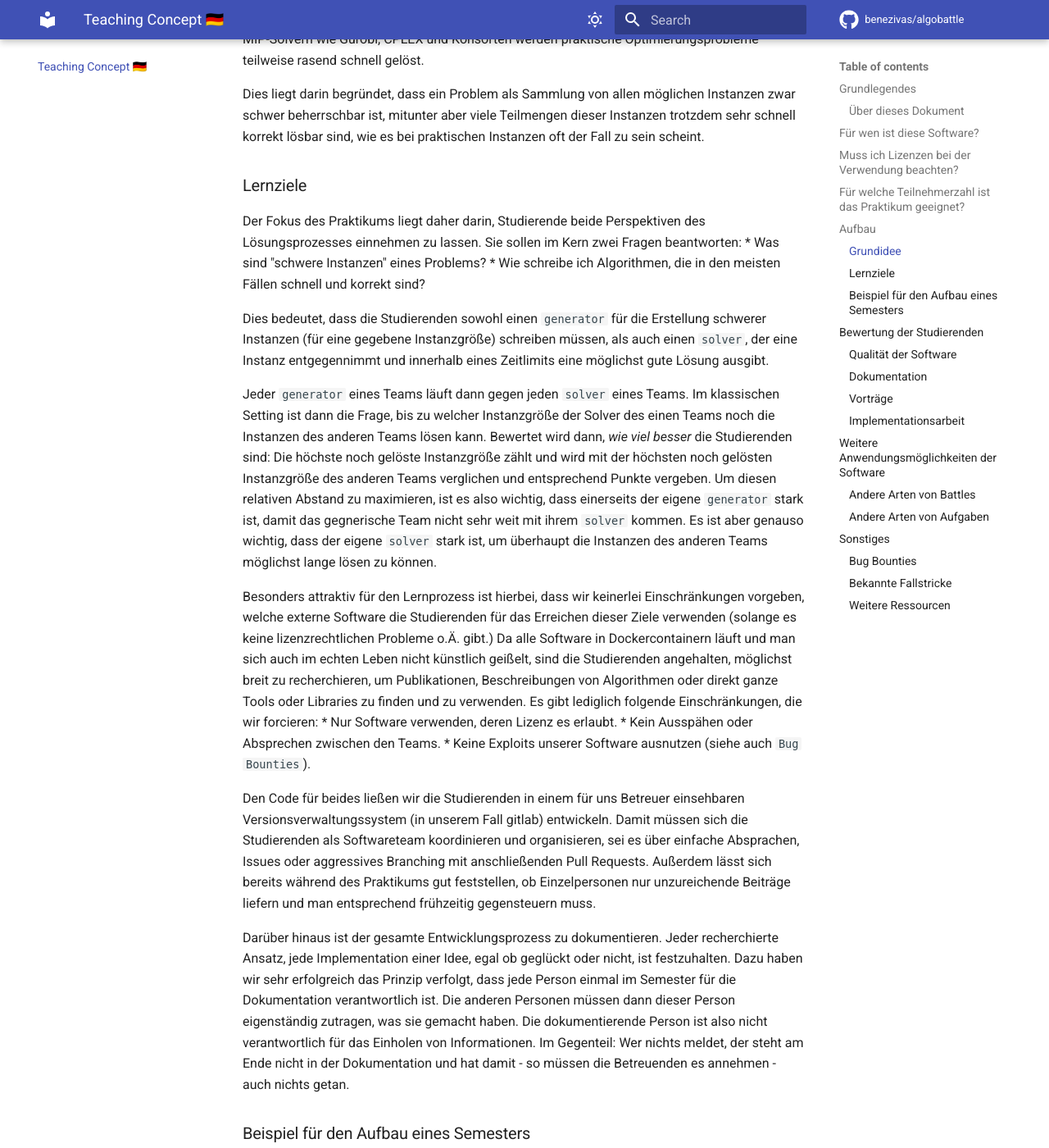
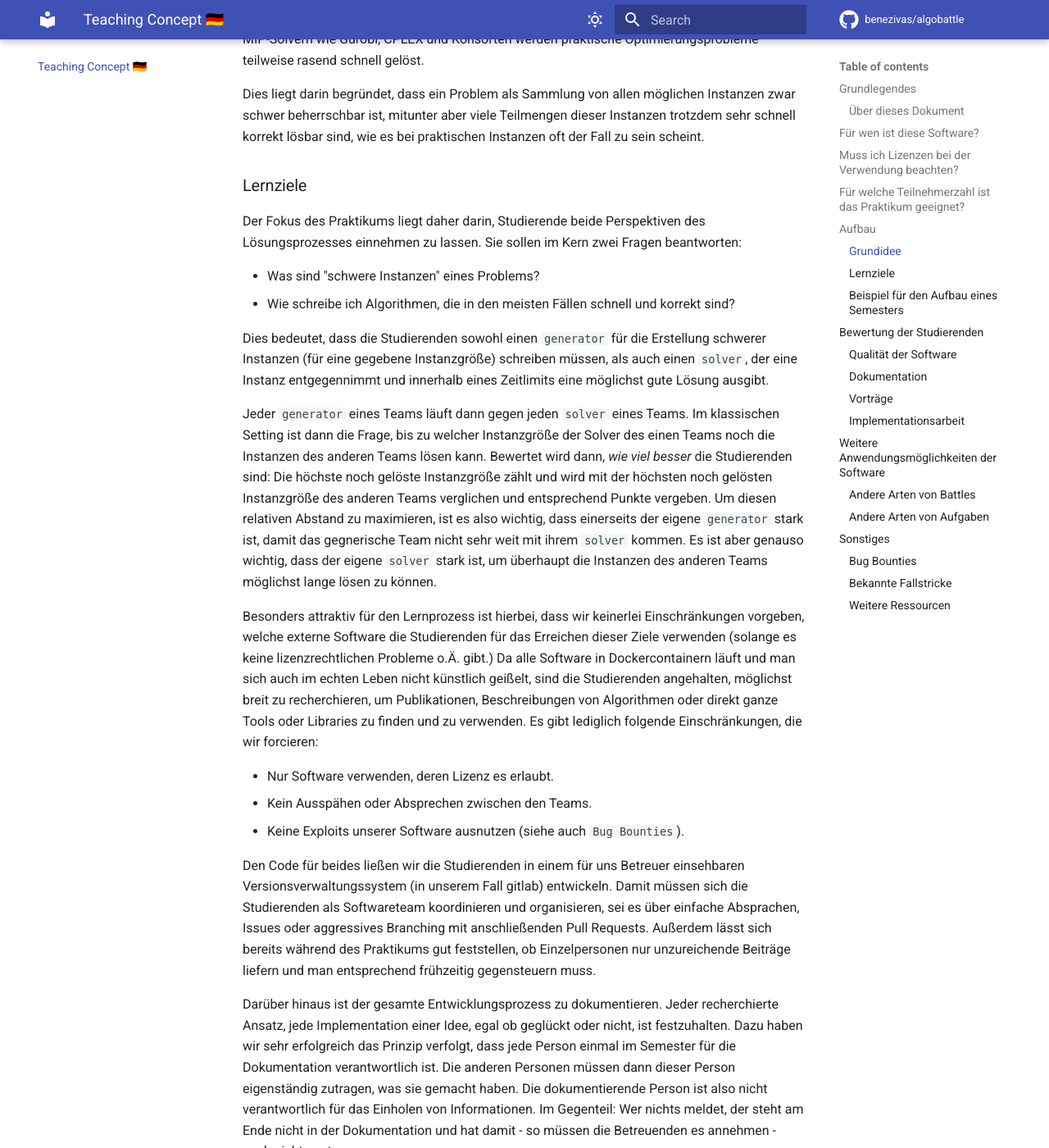
Before and after one commit to Benezivas/algobattle, an MkDocs documentation site: the page built from docs/teaching_concept.md, in a window 1280 px wide and 1400 px high, scrolled down 1576 px. Shown: the whole window at 82% size. Built offline with MkDocs 1.6.1 and Material for MkDocs 9.7.7, drawn with Linux system fonts in a browser that asks for light colours; some web fonts are replaced; comment, search, counter and statistics services are not loaded; some of the changed text lies outside the part shown.

Commit message:
autoformat

```diff
--- a/docs/teaching_concept.md
+++ b/docs/teaching_concept.md
@@ -3,6 +3,7 @@
 ## Grundlegendes
 
 ### Über dieses Dokument
+
 Dieses Dokument beschreibt ein in der universitären Lehre praktisch
 erarbeitetes Lehrkonzept. Dieses hat das Ziel, Lehrende dabei zu
 unterstützen, das `algobattle`-tool sowie dazugehörige Software für
@@ -12,6 +13,7 @@ Bedienungdetails, konsultieren Sie bitte die [technische
 Dokumentation](https://algobattle.org/docs).
 
 ## Für wen ist diese Software?
+
 Das `algobattle`-Tool wurde seit 2019 am Lehr- und Forschungsgebiet Theoretische Informatik der RWTH Aachen University
 entwickelt und für den Einsatz im Rahmen eines Softwarepraktikums für
 Studierende des Bachelor Informatik entworfen. Obwohl die [Sammlung der von uns bereitgestellten Aufgaben](https://github.com/Benezivas/algobattle-problems)
@@ -26,6 +28,7 @@ entweder viele verschiedene Themen abzudecken oder sich mit
 ausgewählten Themen intensiv zu befassen.
 
 ## Muss ich Lizenzen bei der Verwendung beachten?
+
 Die ganze Software wie auch die dazugehörigen Dokumente sind unter einer freien
 MIT-Lizenz veröffentlicht, sofern nicht explizit anders angegeben. Sie
 müssen daher kein Einverständnis einholen, um die Software und die
@@ -35,10 +38,11 @@ modifizieren, weiterzuentwickeln oder in einem kommerziellen Rahmen
 nett, wenn Sie dabei auf uns als Quelle verweisen würden.
 
 ## Für welche Teilnehmerzahl ist das Praktikum geeignet?
+
 Wir empfehlen, die Studierenden in mehrere Einzelgruppen einzuteilen;
 unserer Erfahrung nach ist eine Gruppengröße von sechs Personen am
 besten geeignet. Von diesen kann es dann prinzipiell beliebig viele
-geben.  Dabei ist natürlich zu beachten, dass mit mehr Gruppen der
+geben. Dabei ist natürlich zu beachten, dass mit mehr Gruppen der
 Betreuungsaufwand steigt. Wir konnten mit zwei Lehrenden den
 Praktikumsbetrieb für 18 Studierende gut neben den sonstigen
 beruflichen Tätigkeiten managen. Der effektive Zeitaufwand betrug dann
@@ -47,6 +51,7 @@ nicht mehr als zwei Wochentage.
 ## Aufbau
 
 ### Grundidee
+
 Das Algorithmic Battle hat in seiner ursprünglichen Gestaltung als
 Ziel, Studierenden eine praktische Auseinandersetzung mit sonst
 theoretischem Vorlesungsstoff zu bieten. Im Informatikstudium ist die
@@ -56,7 +61,7 @@ allgemeingültige Algorithmen finden zu können.
 
 Dabei wird oft vernachlässigt, dass diese schweren Probleme in der
 Praxis dennoch gelöst werden müssen und tatsächlich auch gelöst
-werden.  Gerade durch den Boom von sogenannten MIP-Solvern wie Gurobi,
+werden. Gerade durch den Boom von sogenannten MIP-Solvern wie Gurobi,
 CPLEX und Konsorten werden praktische Optimierungsprobleme teilweise
 rasend schnell gelöst.
 
@@ -66,11 +71,13 @@ Teilmengen dieser Instanzen trotzdem sehr schnell korrekt lösbar sind,
 wie es bei praktischen Instanzen oft der Fall zu sein scheint.
 
 ### Lernziele
+
 Der Fokus des Praktikums liegt daher darin, Studierende beide
 Perspektiven des Lösungsprozesses einnehmen zu lassen. Sie sollen im
 Kern zwei Fragen beantworten:
-* Was sind "schwere Instanzen" eines Problems?
-* Wie schreibe ich Algorithmen, die in den meisten Fällen schnell und korrekt sind?
+
+- Was sind "schwere Instanzen" eines Problems?
+- Wie schreibe ich Algorithmen, die in den meisten Fällen schnell und korrekt sind?
 
 Dies bedeutet, dass die Studierenden sowohl einen `generator` für die
 Erstellung schwerer Instanzen (für eine gegebene Instanzgröße)
@@ -81,7 +88,7 @@ Lösung ausgibt.
 Jeder `generator` eines Teams läuft dann gegen jeden `solver` eines
 Teams. Im klassischen Setting ist dann die Frage, bis zu welcher
 Instanzgröße der Solver des einen Teams noch die Instanzen des anderen
-Teams lösen kann. Bewertet wird dann, *wie viel besser* die
+Teams lösen kann. Bewertet wird dann, _wie viel besser_ die
 Studierenden sind: Die höchste noch gelöste Instanzgröße zählt und
 wird mit der höchsten noch gelösten Instanzgröße des anderen Teams
 verglichen und entsprechend Punkte vergeben. Um diesen relativen
@@ -100,9 +107,10 @@ künstlich geißelt, sind die Studierenden angehalten, möglichst breit
 zu recherchieren, um Publikationen, Beschreibungen von Algorithmen oder
 direkt ganze Tools oder Libraries zu finden und zu verwenden. Es gibt
 lediglich folgende Einschränkungen, die wir forcieren:
-* Nur Software verwenden, deren Lizenz es erlaubt.
-* Kein Ausspähen oder Absprechen zwischen den Teams.
-* Keine Exploits unserer Software ausnutzen (siehe auch `Bug Bounties`).
+
+- Nur Software verwenden, deren Lizenz es erlaubt.
+- Kein Ausspähen oder Absprechen zwischen den Teams.
+- Keine Exploits unserer Software ausnutzen (siehe auch `Bug Bounties`).
 
 Den Code für beides ließen wir die Studierenden in einem für uns
 Betreuer einsehbaren Versionsverwaltungssystem (in unserem Fall
@@ -125,6 +133,7 @@ nicht in der Dokumentation und hat damit - so müssen die Betreuenden es annehme
 auch nichts getan.
 
 ### Beispiel für den Aufbau eines Semesters
+
 Wir beschreiben im Folgenden den Aufbau eines typischen
 Universitätssemesters an der RWTH Aachen University. Dieser Aufbau ist
 selbstverständlich nicht bindend und stellt ein Format dar, welches
@@ -144,7 +153,7 @@ Die erste Aufgabe ist stets dieselbe, wir verwenden die
 dort erreichten Punkte fließen noch nicht in die Gesamtwertung. Diese
 Aufgabe dient dazu, sich mit einer Entwicklungsumgebung, unserer
 Software und dem Format der Battles vertraut zu machen. Eine
-Dokumentation muss hier allerdings bereits erstellt werden.  Der Ablauf entspricht dem
+Dokumentation muss hier allerdings bereits erstellt werden. Der Ablauf entspricht dem
 aller künftigen Aufgaben: Wir fangen nach einer Woche an, täglich
 ein Battle mit dem aktuellen Stand der Software der Studierenden
 durchzuführen. So wird regelmäßig reflektiert, wie gut oder
@@ -202,6 +213,7 @@ der Mitte des Semesters, um Einzelpersonen zu unterstützen, welche in unseren A
 abgehängt wurden.
 
 ### Qualität der Software
+
 Durch die Qualität der von den Studierenden erstellten Software ergibt sich
 ein Voreindruck für die Notengebung. Die zentrale Frage hier lautet:
 Wie viel Aufwand ist in die Erarbeitung der Software über das Semester
@@ -211,6 +223,7 @@ ist unserer Meinung nach nicht schlecht zu bewerten, nur weil die
 Ergebnisse in den Battles nicht sehr gut sind.
 
 ### Dokumentation
+
 Hier ist die für die Dokumentation zuständige Person natürlich davon
 abhängig, was und in welcher Qualität die anderen Gruppenmitglieder
 ihr über die eigene Arbeit berichtet haben. Daher kann man anhand der Dokumentation
@@ -220,17 +233,20 @@ nur eine Art von Arbeit geleistet haben, z.B. nur implementiert oder
 nur recherchiert haben.
 
 ### Vorträge
+
 Falls eine Person offensichtlich unvorbereitet ist, führt dies zur Abwertung.
 Anhand der Vorträge lässt sich auch recht gut feststellen, ob die Vortragenden
 wissen, was in der Gruppenarbeit geleistet wurde.
 
 ### Implementationsarbeit
+
 Da es sich um ein Softwareprojektpraktikum handelt, lassen wir niemanden
 bestehen, der nicht an Implementierungsarbeit beteiligt war, sei es
 durch Pair Programming oder eigenständige Implementationen. Dies lässt
 sich am einfachsten über die Commit History der Gruppe feststellen.
 
 ## Weitere Anwendungsmöglichkeiten der Software
+
 Wir möchten an dieser Stelle betonen, dass wir das `algobattle`-Tool
 bewusst sehr modular geschrieben haben, was die Art der Aufgaben und
 die eigentliche Durchführung der Battles betrifft. Während wir als
@@ -238,6 +254,7 @@ Autoren einen sehr theoriegeprägten Hintergrund haben und uns daher
 hauptsächlich für Probleme interessieren, welche der Theorie
 nahestehen, spricht nichts dagegen, andere Typen von Aufgaben und
 Battles durchzuführen.
+
 ### Andere Arten von Battles
 
 Wir sind in der bisherigen Beschreibung davon ausgegangen,
@@ -256,6 +273,7 @@ Prinzipiell lassen sich alle Arten von Abstraktionen einzelner
 Fights zwischen `generator` und `solver` implementieren.
 
 ### Andere Arten von Aufgaben
+
 In den meisten unserer
 [Beispielaufgaben](https://github.com/Benezivas/algobattle-problems)
 sind Input und Output von `generator` und `solver` einfache
@@ -265,7 +283,9 @@ dagegen, etwa Multimediainhalte wie Musik oder Bilder als Ein- und
 Ausgaben der `generator` und `solver` zu spezifizieren.
 
 ## Sonstiges
+
 ### Bug Bounties
+
 Wir ermutigen unsere Studierenden, sowohl unser
 `algobattle`-Framework als auch die von uns geschriebenen Aufgaben
 möglichst kaputt zu machen. Konkret interessieren wir uns für
@@ -286,6 +306,7 @@ Testcases für unseren eigenen Code erhalten. Gleichzeitig können wir
 die Bemühungen der Studierenden belohnen.
 
 ### Bekannte Fallstricke
+
 Unserer Erfahrung nach stellen Studierende irgendwann fest, dass
 MIP-Solver existieren. Diese sind für viele Aufgabenstellungen Gift,
 da sich diese schnell einschleifen und als Allzweckwaffe genutzt
@@ -296,6 +317,7 @@ verfügbaren Arbeitsspeicher einzuschränken, da diese meist sehr
 speicherintensiv arbeiten.
 
 ### Weitere Ressourcen
+
 [Das Algobattle-Framework (Github)](https://github.com/Benezivas/algobattle)
 [Sammlung von Problemen für Algobattle (Github)](https://github.com/Benezivas/algobattle-problems)
 [Webframework für Algobattle (Github)](https://github.com/Benezivas/algobattle-web)
```
Also changed, not shown: other parts of docs/teaching_concept.md (+8 -6 lines).
